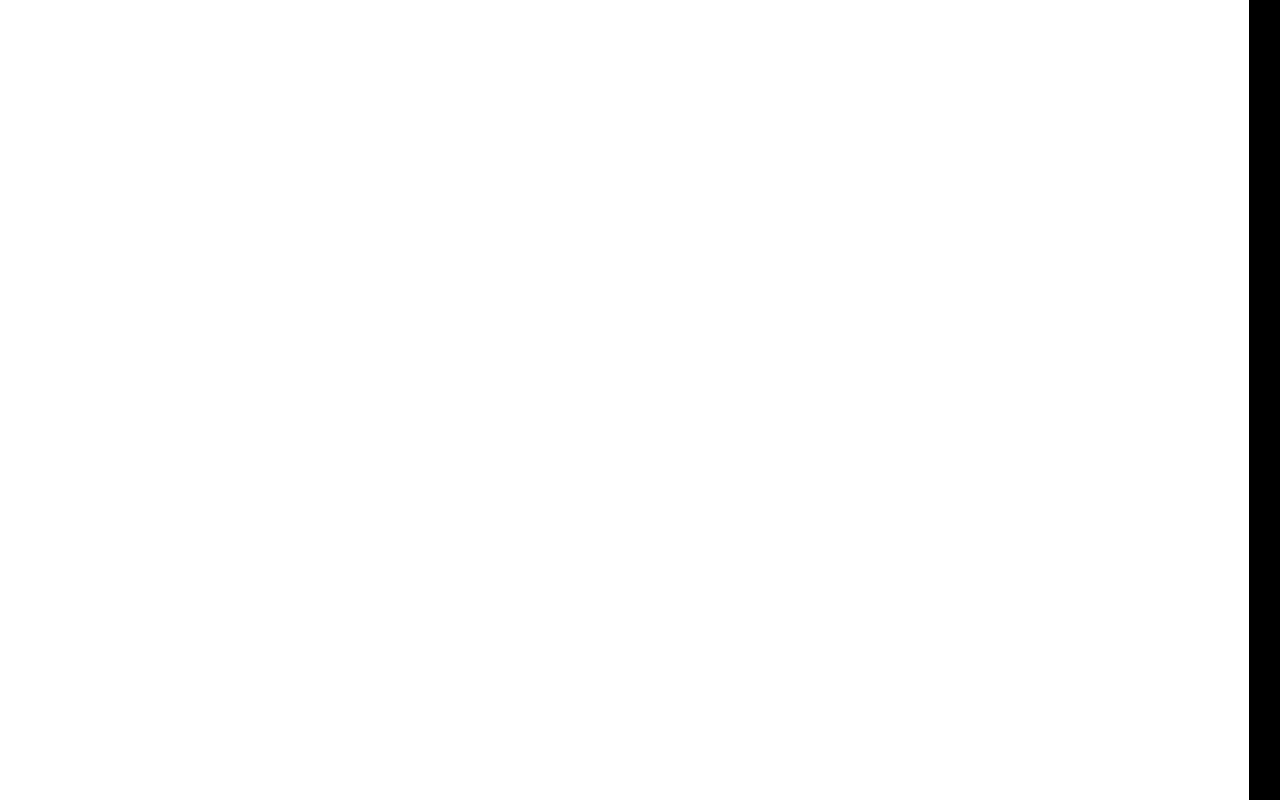
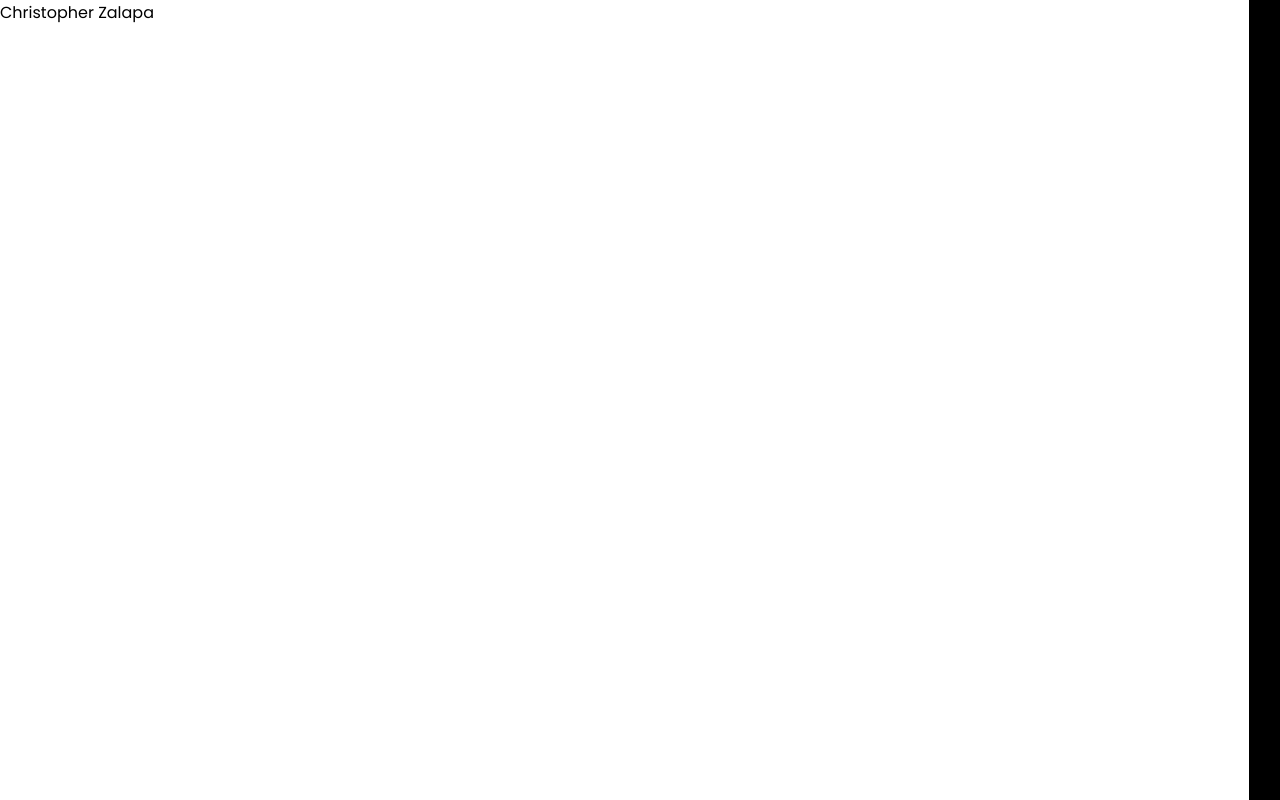
Before and after one commit to ChristopherZalapa/Portfolio-V1, a plain HTML site: page index.html in a window 1280 px wide. Drawn offline with Linux system fonts and the light colour scheme.

Commit message:
Left Home Header Logo

```diff
--- a/index.html
+++ b/index.html
@@ -20,6 +20,12 @@
     </div>
 <!-- End Of Splash Screen -->
 
+<!-- Left Home -->
+    <div class="home-left">
+        <header class="header">
+            <div class="header-logo">Christopher Zalapa</div>
+        </header>
+    </div>
 
 
 </body>
```
